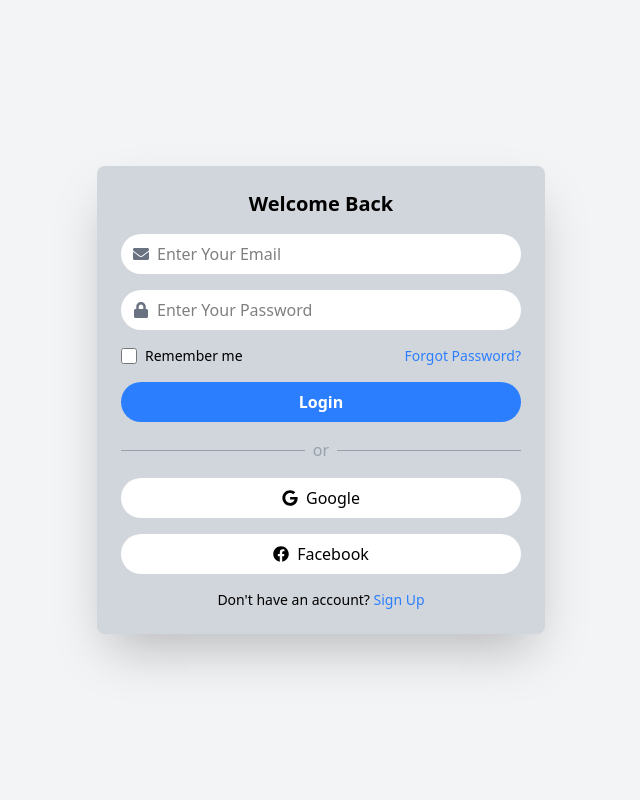
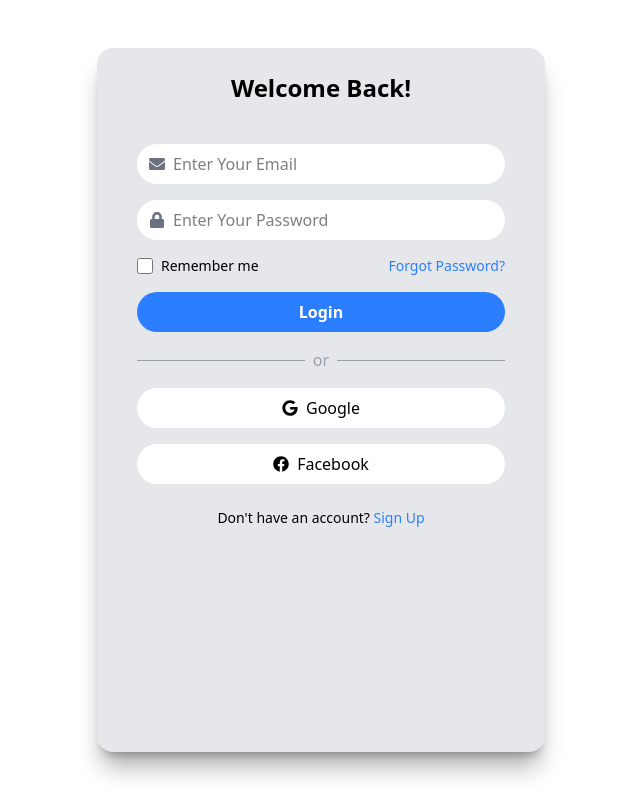
Before and after one commit to GeraldOkoth/weather-dashboard, a React (Vite) app: page / in a window 1280 px wide. Shown: the whole page, without its empty margins (319-959 px from the left). Built offline with nearby package versions, Linux system fonts and the light colour scheme; no server answers.

Commit message:
Reuse button component

```diff
--- a/src/pages/LoginPage.jsx
+++ b/src/pages/LoginPage.jsx
@@ -1,14 +1,16 @@
 import { Link, NavLink } from "react-router-dom";
+import { OAuthButton } from "../components/Button"; //For OAuth buttons
 import InputField from "../components/InputField";
-import { FaEnvelope, FaLock, FaFacebook, FaGoogle } from "react-icons/fa";
+import Button from "../components/Button";
+import { FaEnvelope, FaLock, FaGoogle, FaFacebook } from "react-icons/fa";
 
 const LoginPage = () => {
   return (
-    <div className="min-h-screen flex items-center justify-center bg-gray-100 p-6">
-      <div className="w-full max-w-md bg-gray-300 shadow-2xl rounded-lg p-6">
-        <h2 className="text-center text-xl font-semibold mb-4">Welcome Back</h2>
+    <div className="min-h-screen flex justify-center lg:p-12 sm:p-6">
+      <div className="w-full max-w-md bg-gray-200 shadow-xl/30 rounded-2xl p-6">
+        <h2 className="text-center text-2xl font-bold mb-6">Welcome Back!</h2>
 
-        <form className="space-y-4">
+        <form className="space-y-4 p-4">
           <InputField
             icon={<FaEnvelope />}
             type="email"
@@ -25,14 +27,16 @@ const LoginPage = () => {
               <input type="checkbox" className="w-4 h-4" />
               <span>Remember me</span>
             </label>
+            {/* Directs user to reset password page upon click */}
             <Link to="/forgot" className="text-blue-500">
               Forgot Password?
             </Link>
           </div>
 
-          <button className="w-full py-2 rounded-full bg-blue-500 border-0 text-white font-bold">
-            <NavLink to="/dashboard">Login</NavLink>
-          </button>
+          {/* Directs user to dashboard if user clicks login */}
+          <NavLink to="/dashboard">
+            <Button button="Login" />
+          </NavLink>
 
           <div className="flex items-center justify-center text-gray-400">
             <span className="flex-1 border-b"></span>
@@ -40,17 +44,10 @@ const LoginPage = () => {
             <span className="flex-1 border-b"></span>
           </div>
 
-          <button className="w-full py-2 rounded-full bg-white border-0 flex items-center justify-center gap-2">
-            {<FaGoogle />}
-            Google
-          </button>
+          <OAuthButton icon={<FaGoogle />} Button="Google" />
+          <OAuthButton icon={<FaFacebook />} Button="Facebook" />
 
-          <button className="w-full py-2 rounded-full bg-white border-0 flex items-center justify-center gap-2">
-            {<FaFacebook />}
-            Facebook
-          </button>
-
-          <p className="text-center text-sm mt-4">
+          <p className="text-center text-sm mt-6">
             Don't have an account?{" "}
             <Link to="/signup" className="text-blue-500">
               Sign Up
```
